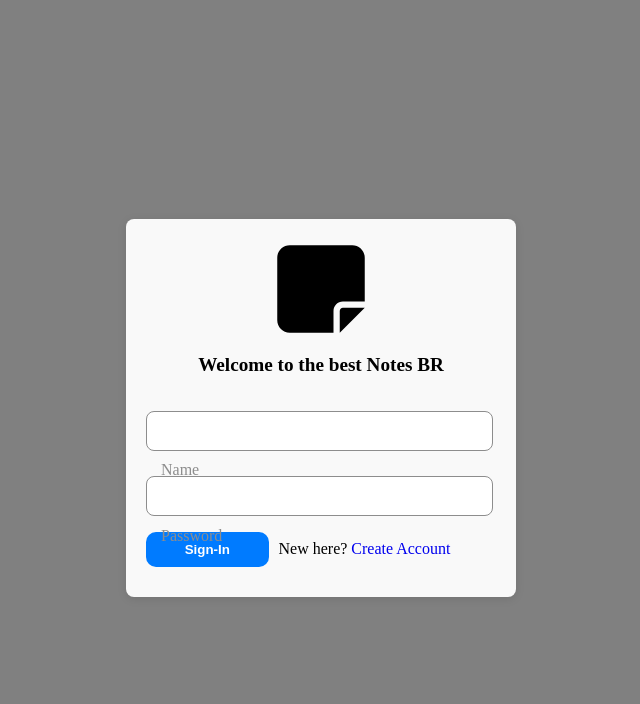
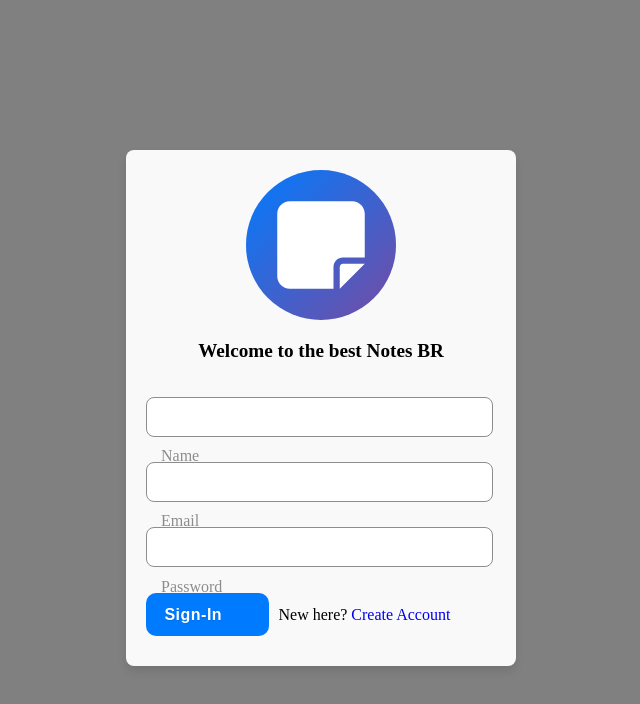
Before and after one commit to fnmiranda/my-classroom, a Next.js app: page /auth/login in a window 1280 px wide. Shown: the top 704 px of the page, without its empty margins (319-959 px from the left). Built offline with nearby package versions, Linux system fonts and the light colour scheme.

Commit message:
add some details to the icon in login form

```diff
--- a/components/Button/button.js
+++ b/components/Button/button.js
@@ -1,7 +1,14 @@
 import styles from './button.module.css'
 
-export default function Button({ children, style, ...props }) {
+export default function Button({ children, icon = '→', style, ...props }) {
   return (
-    <button className={styles.button} style={style} {...props}>{children}</button>
+    <button className={styles.button} style={style} {...props}>
+      <div className={styles.buttonContent}>
+        <label className={styles.text}>{children}</label>
+        <span className={styles.buttonIcon}>
+          {icon}
+        </span>
+      </div>
+    </button>
   )
 }
--- a/components/Button/button.module.css
+++ b/components/Button/button.module.css
@@ -14,3 +14,49 @@
 .button:hover {
     background-color: #0056b3;
 }
+
+.button:hover {
+    background: linear-gradient(135deg, #764ba2 0%, #667eea 100%);
+    transform: translateY(-2px);
+    box-shadow: 0 8px 25px rgba(102, 126, 234, 0.3);
+}
+
+.button:hover::before {
+    left: 100%;
+}
+.text {
+    font-size: 16px;
+    font-weight: 700;
+    letter-spacing: 0.5px;
+    text-shadow: 0 1px 2px rgba(0, 0, 0, 0.1);
+    transition: all 0.3s ease;
+}
+.button:active {
+    transform: translateY(0);
+    box-shadow: 0 2px 10px rgba(102, 126, 234, 0.4);
+}
+.button:hover .buttonText {
+    letter-spacing: 0.8px;
+    text-shadow: 0 2px 4px rgba(0, 0, 0, 0.2);
+}
+
+.buttonContent {
+    display: flex;
+    align-items: center;
+    justify-content:center;
+    gap: 8px;
+    transition: gap 0.3s ease;
+}
+.buttonIcon {
+    opacity: 0;
+    transform: translateX(-5px);
+    transition: all 0.3s ease;
+    font-size: 20px;
+    display: flex;
+    align-items: center;
+}
+
+.button:hover .buttonIcon {
+    opacity: 1;
+    transform: translateX(0);
+}
--- a/components/Login/Login.js
+++ b/components/Login/Login.js
@@ -11,6 +11,7 @@ const Login = () => {
 
   const [email, setEmail] = useState('');
   const [password, setPassword] = useState('');
+  const [name, setName] = useState('');
   const router = useRouter();
   const [err_msg, setErrMsg] = useState('');
 
@@ -36,8 +37,10 @@ const Login = () => {
   return (
     <div className={styles.container}>
       <div className={styles.form}>
-        <div className={styles.icons}>
-          <FaNoteSticky />
+        <div className={styles.iconsContent}>
+          <div className={styles.icons}>
+            <FaNoteSticky />
+          </div>
         </div>
         <div className={styles.title}>
 
@@ -46,13 +49,20 @@ const Login = () => {
         <div className={styles.inputBox}>
           <Input
             text="Name"
+            id="email"
+            value={name}
+            onChange={(e) => setName(e.target.value)}
+            required
+          />
+        </div>
+        <div className={styles.inputBox}>
+          <Input
+            text="Email"
             type="email"
             id="email"
             value={email}
             onChange={(e) => setEmail(e.target.value)}
-            required
           />
-
         </div>
         <div className={styles.inputBox}>
           <Input
@@ -66,8 +76,8 @@ const Login = () => {
           />
         </div>
 
-        <div>
-          <Button id='submit' style={{ width: '35%', marginRight: 10 }} type='submit' onClick={handleSubmit}>
+        <div className={styles.boxBottom}>
+          <Button id='submit' style={{ width: '35%', height: '100%', marginRight: 10 }} type='submit' onClick={handleSubmit}>
             Sign-In
           </Button>
           <span>New here?</span> <Link className={styles.link} href='/dashboard'> Create Account</Link>
--- a/components/Login/login.module.css
+++ b/components/Login/login.module.css
@@ -14,6 +14,8 @@
   border-radius: 8px;
   box-shadow: 0 2px 10px rgba(0,0,0,0.1);
   gap:5px;
+  box-shadow: 0 5px 10px rgba(0, 0, 0, 0.1);
+
 }
 
 .title{
@@ -40,15 +42,25 @@
 
 }
 
+.iconsContent{
+  display:flex;
+  align-items:center;
+  justify-content: center;
+  margin-bottom:15px;
+}
+
 .icons{
   display:flex;
+  width: 150px;
+  height: 150px;
   font-size:100px;
-  border-radius:10px;
-  border-color:black;
+  color:white;
+  background: linear-gradient(135deg,  #007bff 0%, #764ba2 100%);
+  border: 20px solid linear-gradient(135deg, #764ba2 0%, #667eea 100%);;
+  border-radius:50%;
   align-items: center;
   justify-content:center;
-  margin-left:0px;
-  margin-bottom:10px;
+  transition: all 0.3s ease;
 }
 
 .link {
@@ -58,3 +70,7 @@
 .link:hover {
   text-decoration: none;
 }
+
+.boxBottom{
+  margin-top:10px;
+}
```
Also changed, not shown: components/Input/input.module.css (+0 -21 lines). Lines whose indentation alone changed are shown as unchanged.
